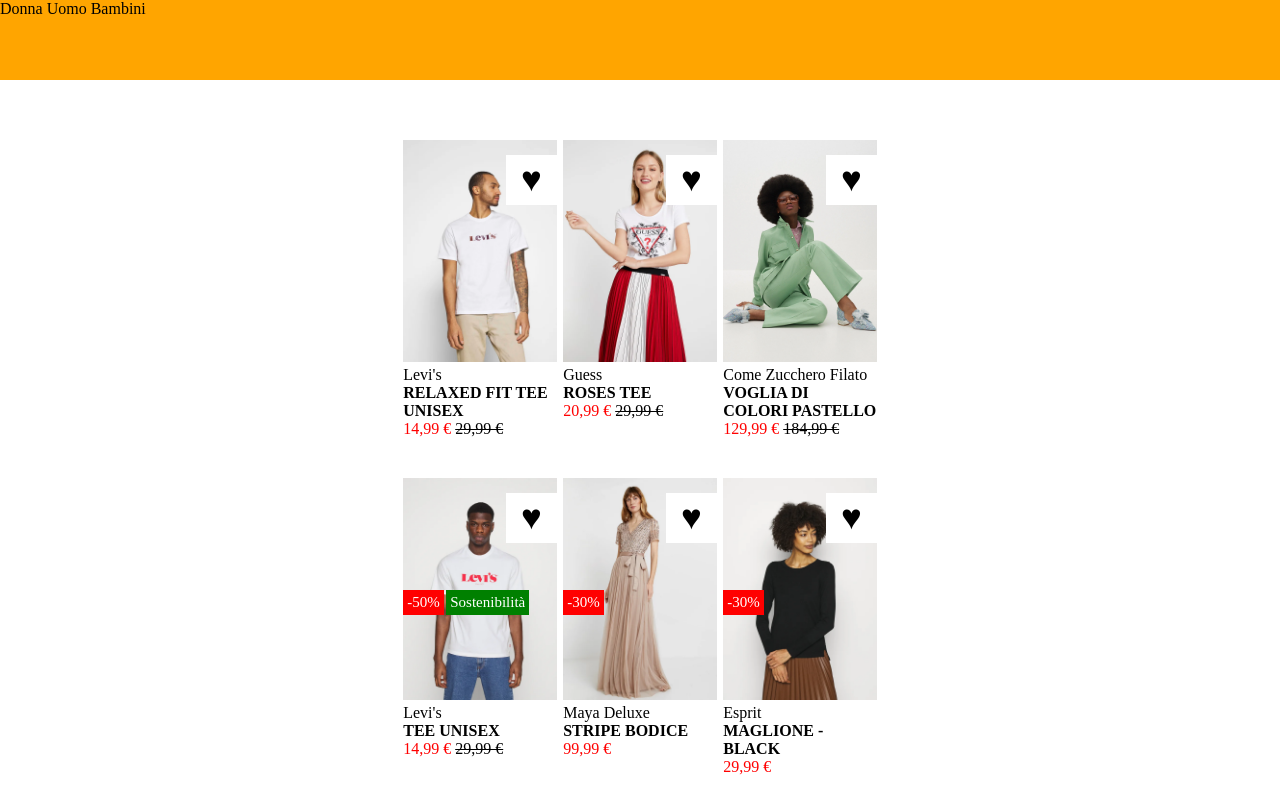
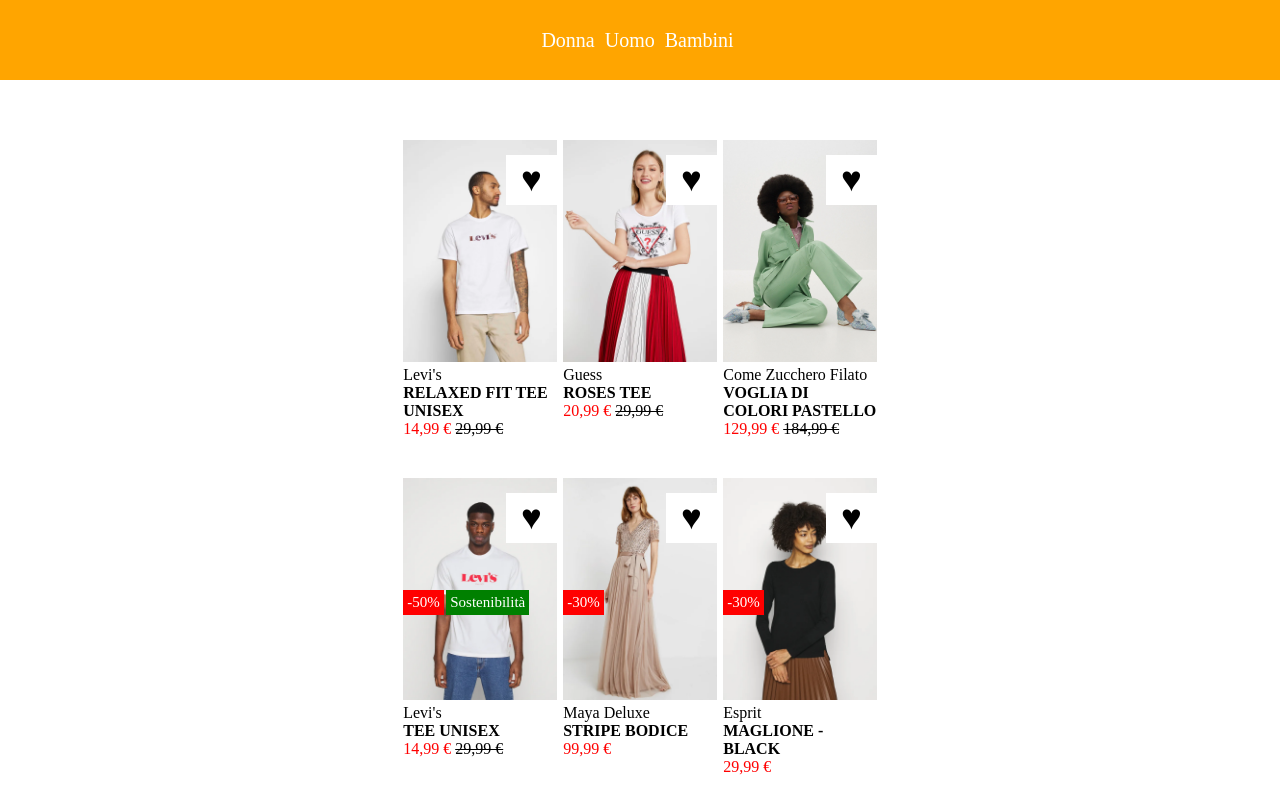
Before and after one commit to Luca-Belardinelli/html-css-boolando, a plain HTML site: page index.html in a window 1280 px wide. Shown: the top 800 px of the page. Drawn offline with Linux system fonts and the light colour scheme.

Commit message:
[header]

```diff
--- a/repo/css/style.css
+++ b/repo/css/style.css
@@ -10,7 +10,32 @@
         background-color: orange;
         height: 80px;
         width: 100%;
+        display: flex;
+        align-items: center;
+        justify-content: center;
     }
+
+
+    #header-nav{
+        display: flex;
+
+    }
+
+
+    .link{
+        color: white;
+        font-size: 20px;
+    }
+
+
+    .menu-space{
+        padding-right: 5px;
+    }
+
+
+
+
+
 
     /* regole main */
 
```
Also changed, not shown: index.html (+7 -1 lines).
